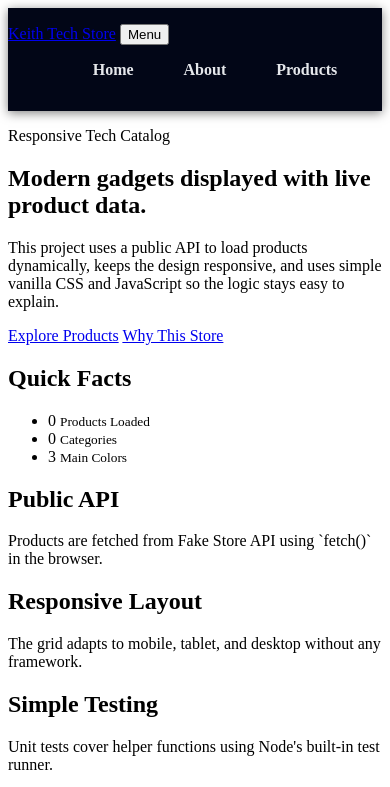
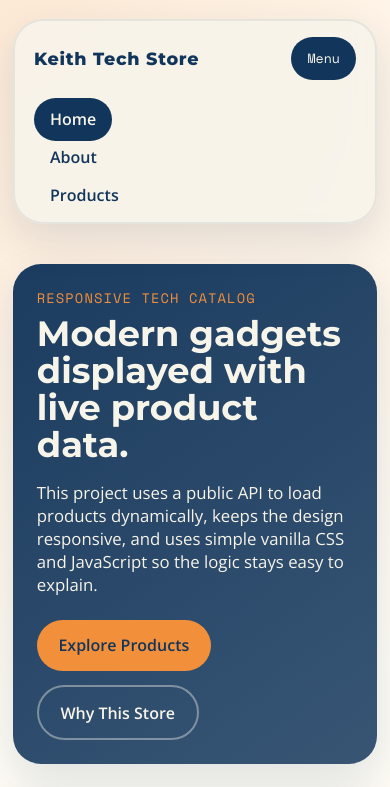
Before and after one commit to keithmutugi-jpg/PROJECTMOD2, a website: page index.html in a window 390 px wide. Both pictures are taken after a click on the button "Menu". Shown: the top 787 px of the page. Drawn offline with nearby package versions, Linux system fonts and the light colour scheme; no server answers.

Commit message:
style: create responsive three-color site design

```diff
--- a/style.css
+++ b/style.css
@@ -1,230 +1,431 @@
-* GLOBAL */
-body {
-    font-family: 'Segoe UI', sans-serif;
-    margin: 0;
-    padding: 0;
-    color: #e5e7eb;
-    line-height: 1.6;
-    background-color: #0f172a; /* dark tech background */
+:root {
+    --color-primary: #12355b;
+    --color-secondary: #f28f3b;
+    --color-surface: #f7f4ea;
+    --shadow-soft: 0 16px 40px rgba(18, 53, 91, 0.12);
+    --shadow-card: 0 12px 24px rgba(18, 53, 91, 0.14);
+    --radius-large: 28px;
+    --radius-medium: 18px;
+    --radius-small: 12px;
+    --max-width: 1120px;
 }
 
-/* NAVIGATION */
-nav {
-    background: #020617;
-    padding: 1em 0;
-    box-shadow: 0 2px 10px rgba(0,0,0,0.5);
+*,
+*::before,
+*::after {
+    box-sizing: border-box;
 }
 
-nav ul {
-    list-style: none;
-    display: flex;
-    justify-content: center;
-    gap: 20px;
+html {
+    scroll-behavior: smooth;
 }
 
-nav ul li a {
-    text-decoration: none;
-    color: #e5e7eb;
-    font-weight: bold;
-    padding: 8px 15px;
-    transition: 0.3s;
+body {
+    margin: 0;
+    font-family: "Open Sans", sans-serif;
+    color: var(--color-primary);
+    background:
+        radial-gradient(circle at top left, rgba(242, 143, 59, 0.18), transparent 24%),
+        linear-gradient(180deg, #fffdf7 0%, var(--color-surface) 100%);
 }
 
-nav ul li a:hover {
-    background: #2563eb;
-    border-radius: 20px;
+img {
+    max-width: 100%;
+    display: block;
 }
 
-/* HERO */
-.hero img {
-    width: 100%;
-    height: 80vh;
-    object-fit: cover;
-    filter: brightness(0.6); /* darker tech feel */
+a {
+    color: inherit;
 }
 
-/* ABOUT */
-.about {
-    text-align: center;
-    padding: 3em 2em;
-    background: #020617;
+.site-header,
+.subpage-header {
+    padding: 1.2rem 1rem 3rem;
 }
 
-.about h1 {
-    font-size: 2.5em;
-    color: #38bdf8;
+.nav-shell,
+.hero,
+.subpage-hero,
+.info-strip,
+.controls-section,
+.summary-grid,
+.product-section,
+.about-grid,
+.cta-panel,
+.site-footer {
+    width: min(100%, var(--max-width));
+    margin: 0 auto;
 }
 
-.about p {
-    font-size: 1.2em;
-    max-width: 800px;
-    margin: 0.5em auto;
-    color: #cbd5f5;
+.nav-shell {
+    display: flex;
+    align-items: center;
+    justify-content: space-between;
+    gap: 1rem;
+    padding: 1rem 1.2rem;
+    border: 2px solid rgba(18, 53, 91, 0.08);
+    border-radius: 999px;
+    background: rgba(247, 244, 234, 0.86);
+    backdrop-filter: blur(10px);
+    box-shadow: var(--shadow-soft);
 }
 
-/* PRODUCTS */
-.menu {
-    background: #0f172a;
-    text-align: center;
-    padding: 3em 2em;
+.brand,
+h1,
+h2,
+h3 {
+    font-family: "Montserrat", sans-serif;
 }
 
-.menu h2 {
-    font-size: 2em;
-    margin-bottom: 1em;
-    color: #38bdf8;
-}
-
-/* FLEX GRID */
-.menu-items {
-    display: flex;
-    justify-content: center;
-    flex-wrap: wrap;
-    gap: 25px;
-}
-
-/* PRODUCT CARD */
-.menu-item {
-    background: #020617;
-    padding: 1em;
-    border-radius: 15px;
-    width: 250px;
-    box-shadow: 0 10px 25px rgba(0,0,0,0.4);
-    text-align: center;
-    transition: 0.3s;
-}
-
-/* HOVER EFFECT */
-.menu-item:hover {
-    transform: translateY(-10px) scale(1.05);
-}
-
-/* IMAGE */
-.menu-item img {
-    width: 100%;
-    height: 160px;
-    object-fit: cover;
-    border-radius: 10px;
-}
-
-/* TEXT */
-.menu-item h3 {
-    margin: 10px 0;
-    color: #38bdf8;
-}
-
-.menu-item p {
-    color: #94a3b8;
-    font-size: 0.9em;
-}
-
-/* HOURS */
-.hours {
-    background: #020617;
-    color: #d8e4fa;
-    text-align: center;
-    padding: 2em;
-}
-
-.hours h2 {
-    color: #38bdf8;
-}
-
-/* FOOTER */
-footer {
-    background: #020617;
-    color: #94a3b8;
-    text-align: center;
-    padding: 30px;
-}
-
-footer a {
-    color: #38bdf8;
+.brand {
+    font-size: 1.1rem;
+    font-weight: 800;
+    letter-spacing: 0.04em;
     text-decoration: none;
 }
 
-footer a:hover {
-    text-decoration: underline;
-}
-.about-hero {
-    text-align: center;
-    padding: 4em 2em;
-    background: linear-gradient(135deg, #0f172a, #1e293b);
-    color: white;
+.nav-toggle {
+    display: none;
+    border: 0;
+    padding: 0.7rem 1rem;
+    border-radius: 999px;
+    background: var(--color-primary);
+    color: var(--color-surface);
+    font-family: "Space Mono", monospace;
+    cursor: pointer;
 }
 
-.about-hero h1 {
-    font-size: 2.5em;
-    color: #38bdf8;
+.nav-links {
+    display: flex;
+    align-items: center;
+    gap: 1rem;
+    margin: 0;
+    padding: 0;
+    list-style: none;
 }
 
-.about-hero p {
-    max-width: 700px;
-    margin: auto;
-    opacity: 0.8;
+.nav-links a {
+    padding: 0.65rem 1rem;
+    border-radius: 999px;
+    text-decoration: none;
+    font-weight: 600;
 }
 
-/* GRID SECTION */
-.about-grid {
-    display: flex;
-    justify-content: center;
-    gap: 20px;
-    flex-wrap: wrap;
-    padding: 3em;
-    background: #020617;
+.nav-links a:hover,
+.nav-links a:focus-visible,
+.nav-links .is-active {
+    background: var(--color-primary);
+    color: var(--color-surface);
 }
 
-.about-card {
-    background: #0f172a;
-    padding: 20px;
-    border-radius: 12px;
-    width: 250px;
-    box-shadow: 0 10px 20px rgba(0,0,0,0.4);
-    transition: 0.3s;
+.hero,
+.subpage-hero {
+    display: grid;
+    grid-template-columns: 1.5fr 0.9fr;
+    gap: 1.5rem;
+    align-items: stretch;
+    padding-top: 2.5rem;
 }
 
-.about-card:hover {
-    transform: translateY(-10px);
+.hero-copy,
+.hero-panel,
+.subpage-hero,
+.summary-card,
+.product-card,
+.cta-panel {
+    border-radius: var(--radius-large);
+    box-shadow: var(--shadow-soft);
 }
 
-.about-card h2 {
-    color: #38bdf8;
+.hero-copy,
+.subpage-hero {
+    padding: 2.5rem;
+    background: linear-gradient(145deg, rgba(18, 53, 91, 0.96), rgba(18, 53, 91, 0.84));
+    color: var(--color-surface);
 }
 
-/* STATS */
-.stats {
-    display: flex;
-    justify-content: space-around;
-    padding: 3em;
-    background: #1e293b;
-    text-align: center;
-    color: white;
-    flex-wrap: wrap;
+.hero-copy h1,
+.subpage-hero h1 {
+    margin: 0.5rem 0 1rem;
+    font-size: clamp(2.2rem, 5vw, 4.4rem);
+    line-height: 1.05;
 }
 
-.stats h2 {
-    color: #38bdf8;
-    font-size: 2em;
+.hero-text,
+.subpage-hero p {
+    max-width: 58ch;
+    font-size: 1.05rem;
 }
 
-/* CTA */
-.cta {
-    text-align: center;
-    padding: 3em;
-    background: #020617
+.eyebrow,
+.summary-label,
+.price-tag,
+.rating-tag {
+    font-family: "Space Mono", monospace;
+    text-transform: uppercase;
+    letter-spacing: 0.08em;
 }
 
-.btn {
-    display: inline-block;
-    margin-top: 10px;
-    padding: 10px 20px;
-    background: #2563eb;
-    color: white;
-    text-decoration: none;
-    border-radius: 20px;
-    transition: 0.3s;
+.eyebrow {
+    color: var(--color-secondary);
+    margin: 0;
+    font-size: 0.86rem;
 }
 
-.btn:hover {
-    background: #38bdf8;
+.hero-panel {
+    padding: 2rem;
+    background: rgba(242, 143, 59, 0.14);
+    border: 2px solid rgba(242, 143, 59, 0.2);
 }
+
+.hero-panel h2 {
+    margin-top: 0;
+}
+
+.hero-stats {
+    display: grid;
+    gap: 1rem;
+    padding: 0;
+    margin: 1.5rem 0 0;
+    list-style: none;
+}
+
+.hero-stats li,
+.summary-card {
+    background: rgba(247, 244, 234, 0.75);
+    padding: 1.2rem;
+    border-radius: var(--radius-medium);
+}
+
+.hero-stats span,
+.summary-card h3,
+.summary-card h2 {
+    display: block;
+    font-size: clamp(1.6rem, 4vw, 2.4rem);
+    margin-bottom: 0.3rem;
+}
+
+.button {
+    display: inline-flex;
+    align-items: center;
+    justify-content: center;
+    padding: 0.9rem 1.35rem;
+    border-radius: 999px;
+    text-decoration: none;
+    font-weight: 700;
+    transition: transform 0.2s ease, box-shadow 0.2s ease;
+}
+
+.button:hover,
+.button:focus-visible {
+    transform: translateY(-2px);
+}
+
+.button-primary {
+    background: var(--color-secondary);
+    color: var(--color-primary);
+}
+
+.button-secondary {
+    border: 2px solid rgba(247, 244, 234, 0.4);
+    color: var(--color-surface);
+}
+
+.hero-actions {
+    display: flex;
+    flex-wrap: wrap;
+    gap: 0.9rem;
+    margin-top: 1.5rem;
+}
+
+.info-strip,
+.summary-grid,
+.about-grid {
+    display: grid;
+    grid-template-columns: repeat(3, minmax(0, 1fr));
+    gap: 1rem;
+    padding: 0 1rem 1.5rem;
+}
+
+.info-strip article,
+.summary-card {
+    padding: 1.4rem;
+    background: rgba(255, 255, 255, 0.6);
+    border: 1px solid rgba(18, 53, 91, 0.08);
+    border-radius: var(--radius-medium);
+    box-shadow: var(--shadow-card);
+}
+
+.controls-section,
+.product-section,
+.cta-panel {
+    padding: 0 1rem 1.5rem;
+}
+
+.section-heading h2 {
+    margin: 0.35rem 0 1rem;
+    font-size: clamp(1.8rem, 4vw, 2.8rem);
+}
+
+.controls {
+    display: grid;
+    grid-template-columns: repeat(2, minmax(0, 1fr));
+    gap: 1rem;
+    padding: 1.2rem;
+    background: rgba(255, 255, 255, 0.6);
+    border-radius: var(--radius-large);
+    box-shadow: var(--shadow-card);
+}
+
+.control {
+    display: grid;
+    gap: 0.45rem;
+    font-weight: 600;
+}
+
+.control input,
+.control select {
+    width: 100%;
+    padding: 0.9rem 1rem;
+    border: 1px solid rgba(18, 53, 91, 0.18);
+    border-radius: var(--radius-small);
+    font: inherit;
+    background: rgba(247, 244, 234, 0.9);
+    color: var(--color-primary);
+}
+
+.feedback-message {
+    margin-bottom: 1rem;
+    padding: 1rem 1.1rem;
+    border-left: 5px solid var(--color-secondary);
+    border-radius: var(--radius-small);
+    background: rgba(255, 255, 255, 0.72);
+    box-shadow: var(--shadow-card);
+}
+
+.product-grid {
+    display: grid;
+    grid-template-columns: repeat(4, minmax(0, 1fr));
+    gap: 1rem;
+}
+
+.product-card {
+    overflow: hidden;
+    background: rgba(255, 255, 255, 0.75);
+    border: 1px solid rgba(18, 53, 91, 0.08);
+}
+
+.product-image {
+    display: grid;
+    place-items: center;
+    aspect-ratio: 4 / 3;
+    background: rgba(247, 244, 234, 0.85);
+    padding: 1rem;
+}
+
+.product-image img {
+    height: 100%;
+    object-fit: contain;
+}
+
+.product-body {
+    display: grid;
+    gap: 0.7rem;
+    padding: 1.2rem;
+}
+
+.product-body h3 {
+    margin: 0;
+    font-size: 1.15rem;
+}
+
+.product-meta {
+    display: flex;
+    align-items: center;
+    justify-content: space-between;
+    gap: 0.8rem;
+}
+
+.price-tag {
+    color: var(--color-secondary);
+    font-weight: 700;
+}
+
+.rating-tag {
+    padding: 0.25rem 0.5rem;
+    border-radius: 999px;
+    background: rgba(18, 53, 91, 0.1);
+    font-size: 0.76rem;
+}
+
+.cta-panel {
+    margin-bottom: 2rem;
+    padding: 2rem;
+    background: linear-gradient(135deg, rgba(242, 143, 59, 0.2), rgba(18, 53, 91, 0.08));
+    text-align: center;
+}
+
+.site-footer {
+    padding: 0 1rem 2.5rem;
+    text-align: center;
+}
+
+@media (max-width: 920px) {
+    .hero,
+    .subpage-hero,
+    .info-strip,
+    .summary-grid,
+    .about-grid,
+    .product-grid {
+        grid-template-columns: repeat(2, minmax(0, 1fr));
+    }
+
+    .hero {
+        grid-template-columns: 1fr;
+    }
+}
+
+@media (max-width: 700px) {
+    .site-header,
+    .subpage-header {
+        padding-inline: 0.8rem;
+    }
+
+    .nav-shell {
+        position: relative;
+        flex-wrap: wrap;
+        border-radius: 30px;
+    }
+
+    .nav-toggle {
+        display: inline-flex;
+    }
+
+    .nav-links {
+        display: none;
+        width: 100%;
+        flex-direction: column;
+        align-items: stretch;
+        padding-top: 0.8rem;
+    }
+
+    .nav-links.is-open {
+        display: flex;
+    }
+
+    .hero-copy,
+    .subpage-hero,
+    .hero-panel,
+    .controls,
+    .cta-panel {
+        padding: 1.5rem;
+    }
+
+    .info-strip,
+    .summary-grid,
+    .about-grid,
+    .product-grid,
+    .controls {
+        grid-template-columns: 1fr;
+    }
+}
```
